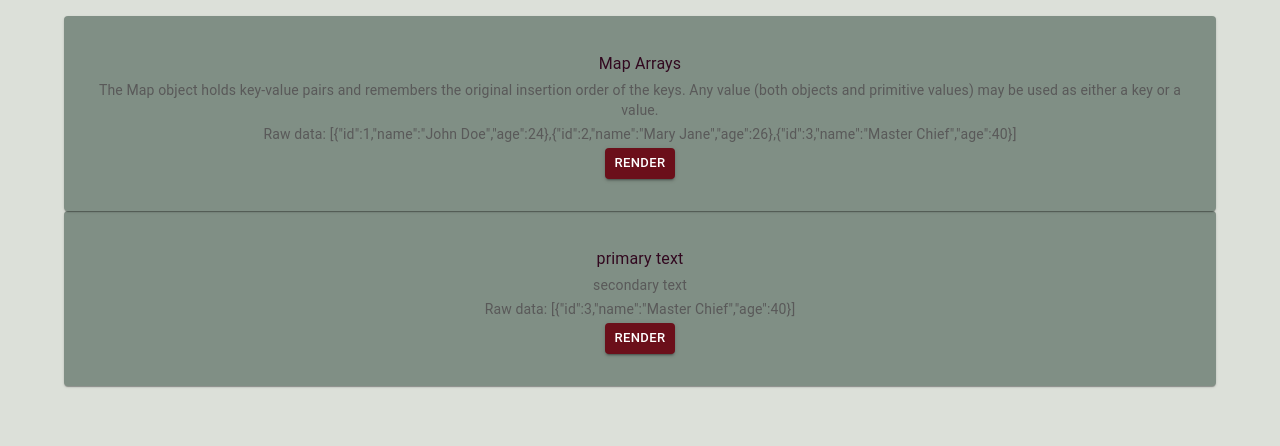
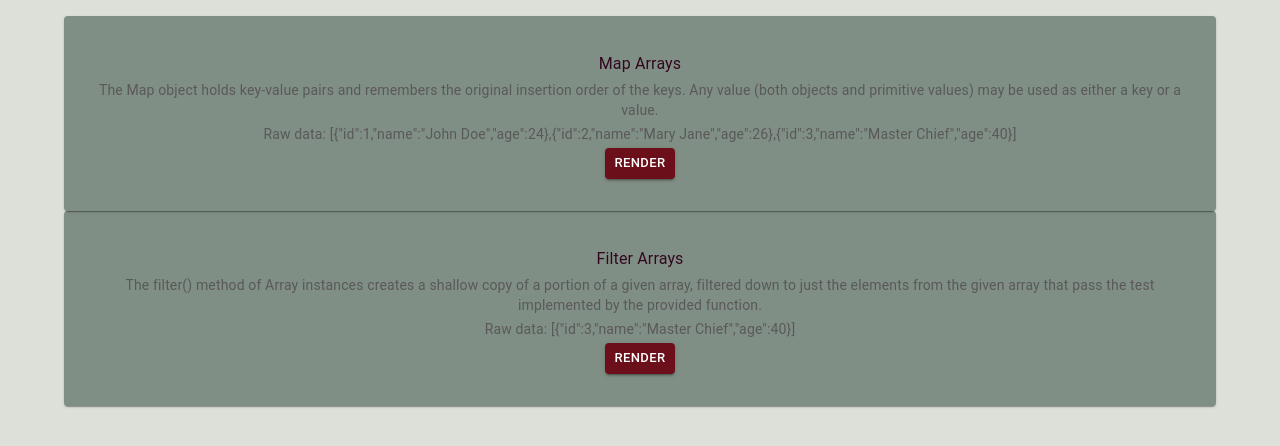
Before and after one commit to noel-pena/Functional-Programming-Methods, a React (Vite) app: page / in a window 1280 px wide. Shown: the top 446 px of the page. Built offline with nearby package versions, Linux system fonts and the light colour scheme.

Commit message:
Added text for filter

```diff
--- a/src/components/FilterArray.tsx
+++ b/src/components/FilterArray.tsx
@@ -13,8 +13,8 @@ function FilterArray(){
     return(
         <>
             <ReusableCard
-                primaryText='primary text'
-                secondaryText='secondary text'
+                primaryText='Filter Arrays'
+                secondaryText='The filter() method of Array instances creates a shallow copy of a portion of a given array, filtered down to just the elements from the given array that pass the test implemented by the provided function.'
                 data={filteredPerson}
             />
         </>
```
